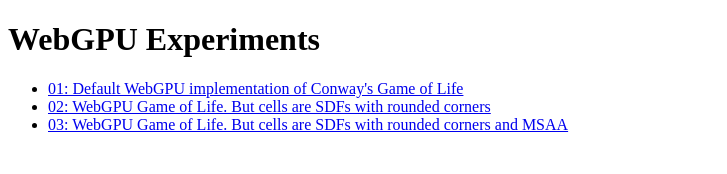
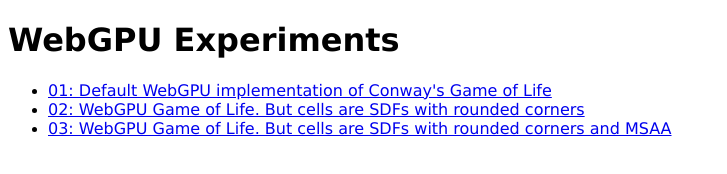
Before and after one commit to NocturnalBoi/webgpu-experiments, a plain HTML site: page index.html in a window 1280 px wide. Shown: the whole page, without its empty margins (0-727 px from the left). Drawn offline with Linux system fonts and the light colour scheme.

Commit message:
Update index.html
Update fonts from default to Verdana for better look

```diff
--- a/index.html
+++ b/index.html
@@ -10,12 +10,13 @@
     <title>WebGPU Experiments</title>
   </head>
   <body>
-    <h1>WebGPU Experiments</h1>
+    <h1 style="font-family:verdana">WebGPU Experiments</h1>
 
     <ul>
-      <li><a href='GOL_Default.html'>01: Default WebGPU implementation of Conway's Game of Life</a></li>
-      <li><a href='GOL_SDF.html'>02: WebGPU Game of Life. But cells are SDFs with rounded corners </a></li>
-      <li><a href='GOL_SDF_MSAA.html'>03: WebGPU Game of Life. But cells are SDFs with rounded corners and MSAA</a></li>
+      <li><a href='GOL_Default.html' style="font-family:verdana">01: Default WebGPU implementation of Conway's Game of Life</a></li>
+      <li><a href='GOL_SDF.html' style="font-family:verdana">02: WebGPU Game of Life. But cells are SDFs with rounded corners</a></li>
+      <li><a href='GOL_SDF_MSAA.html' style="font-family:verdana">03: WebGPU Game of Life. But cells are SDFs with rounded corners and MSAA</a></li>
+
     </ul>
   </body>
 </html>
```
